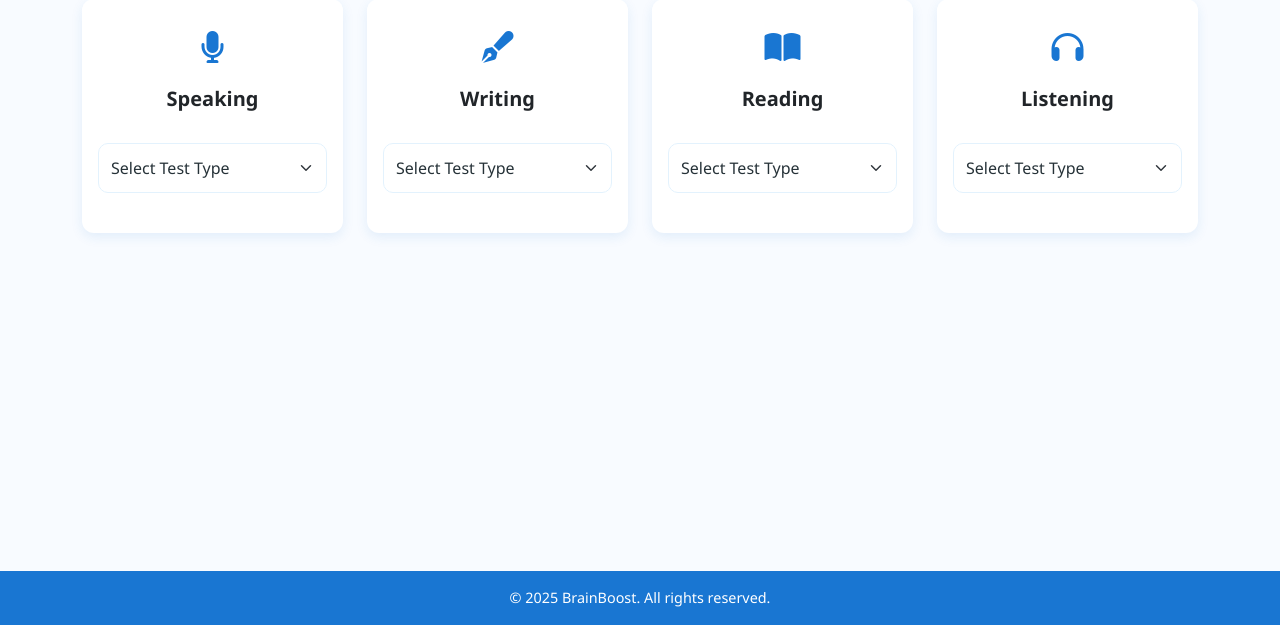
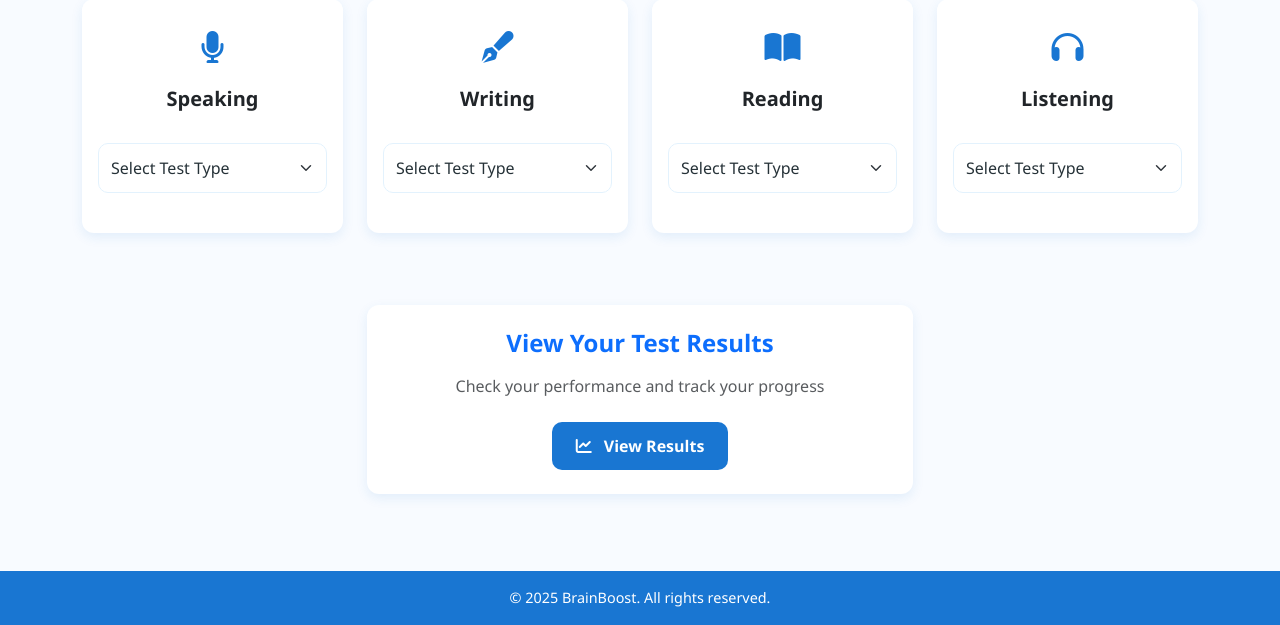
Before and after one commit to Akshara520/brainboost, a Django app: page /aspirant/aspirant_test/ in a window 1280 px wide. Shown: the part 175-800 px from the top of the page. Run offline with Django 5.2, Linux system fonts and the light colour scheme.

Commit message:
added results

```diff
--- a/aspirant/templates/aspirant_test.html
+++ b/aspirant/templates/aspirant_test.html
@@ -326,20 +326,20 @@
             </div>
         </div>
 
-        <!-- Results Section -->
-<!--        <div class="row justify-content-center mb-5">-->
-<!--            <div class="col-md-6">-->
-<!--                <div class="card text-center">-->
-<!--                    <div class="card-body py-4">-->
-<!--                        <h4 class="fw-bold mb-3 text-primary">View Your Test Results</h4>-->
-<!--                        <p class="text-muted mb-4">Check your performance and track your progress</p>-->
-<!--                        <button class="btn btn-custom-success" onclick="window.location.href='{% url 'aspirant_result' %}'">-->
-<!--                            <i class="fas fa-chart-line me-2"></i> View Results-->
-<!--                        </button>-->
-<!--                    </div>-->
-<!--                </div>-->
-<!--            </div>-->
-<!--        </div>-->
+
+        <div class="row justify-content-center mb-5">
+            <div class="col-md-6">
+                <div class="card text-center">
+                    <div class="card-body py-4">
+                        <h4 class="fw-bold mb-3 text-primary">View Your Test Results</h4>
+                        <p class="text-muted mb-4">Check your performance and track your progress</p>
+                        <button class="btn btn-custom-success" onclick="window.location.href='{% url 'aspirant_result' %}'">
+                            <i class="fas fa-chart-line me-2"></i> View Results
+                        </button>
+                    </div>
+                </div>
+            </div>
+        </div>
     </div>
 
     <!-- Footer -->
--- a/aspirant/views.py
+++ b/aspirant/views.py
@@ -105,11 +105,11 @@ def face_image(request):
         # Show message to wait for the camera to come
         #     messages.info(request, "Please wait, camera will come now...")
 
-            if not os.path.exists(r"D:/PTEBB/Capture"):
-                os.makedirs("D:/PTEBB/Capture")
+            if not os.path.exists(r"C:/Users/user/PycharmProjects/brainboost/Capture"):
+                os.makedirs("C:/Users/user/PycharmProjects/brainboost/Capture")
 
             faceCascade = cv2.CascadeClassifier(
-                "D:/PTEBB/haarcascade_frontalface_default.xml")
+                "C:/Users/user/PycharmProjects/brainboost/haarcascade_frontalface_default.xml")
             cam = cv2.VideoCapture(0)
             cam.set(3, 640)
             cam.set(4, 480)
@@ -131,7 +131,7 @@ def face_image(request):
                     # Save the captured image into the images directory
 
                     cv2.imwrite(
-                        "D:/PTEBB/Capture/" + str(
+                        "C:/Users/user/PycharmProjects/brainboost/Capture/" + str(
                             reg_id) + '.' + str(count) + ".jpg", gray[y:y + h, x:x + w])
                     cv2.imshow('image', img)
                 # Press Escape to end the program.
@@ -150,7 +150,7 @@ def face_image(request):
             # # Notify that the camera has stopped and training is going on
             # messages.warning(request, "Training faces... Please Wait...!!!")
 
-            path = "D:/PTEBB/Capture"
+            path = "C:/Users/user/PycharmProjects/brainboost/Capture"
             recognizer = cv2.face.LBPHFaceRecognizer_create()
 
             # Haar cascade file
@@ -178,7 +178,7 @@ def face_image(request):
             print(ids)
             recognizer.train(faces, np.array(ids))
             # Save the model into the current directory.
-            recognizer.write('D:/PTEBB/trainer.yml')
+            recognizer.write('C:/Users/user/PycharmProjects/brainboost/trainer.yml')
 
             # Final message
             # messages.info(request, "Training complete, redirecting to login.")
@@ -230,10 +230,10 @@ def face_identity(request):
     label = ''
     # deep learning code starts
     detector = cv2.CascadeClassifier(
-        r"D:/PTEBB/haarcascade_frontalface_default.xml")
+        r"C:/Users/user/PycharmProjects/brainboost/haarcascade_frontalface_default.xml")
 
     recognizer = cv2.face.LBPHFaceRecognizer_create()
-    recognizer.read("D:/PTEBB/trainer.yml")
+    recognizer.read("C:/Users/user/PycharmProjects/brainboost/trainer.yml")
 
     # Load the image
     cam = cv2.VideoCapture(0)
```
Also changed, not shown: db.sqlite3.
